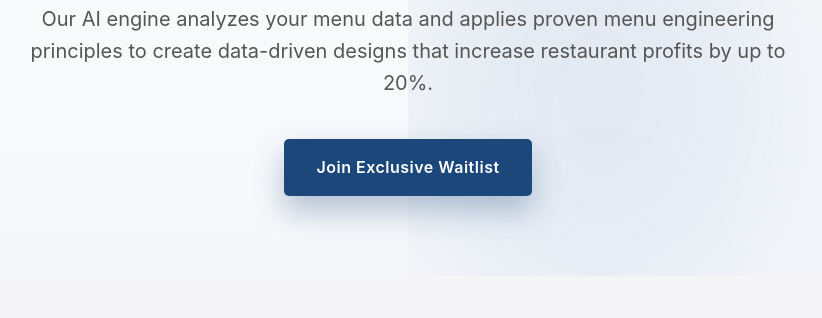
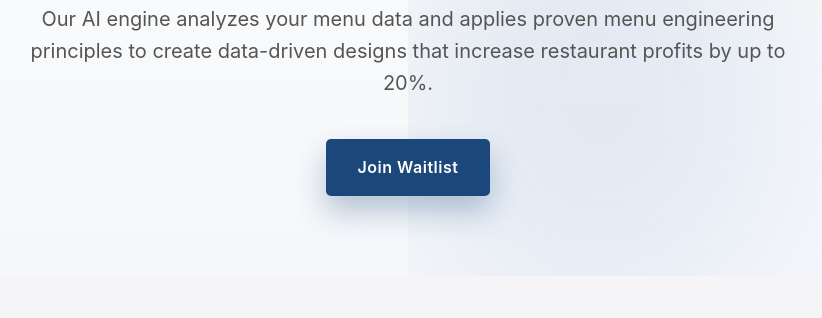
Before and after one commit to qimachine/menudesignai-landing, a plain HTML site: page index.html in a window 1280 px wide. Shown: the part 482-800 px from the top of the page, without its empty margins (232-1054 px from the left). Drawn offline with nearby package versions, Linux system fonts and the light colour scheme.

Commit message:
removed exclusive

```diff
--- a/index.html
+++ b/index.html
@@ -16,7 +16,7 @@
               <img src="./images/logo.png" alt="MenuDesignAI Logo" class="logo">
               <h1>Redesign Your Restaurant Menu.<br><span>Maximize Your Profits.</span></h1>
               <p>Our AI engine analyzes your menu data and applies proven menu engineering principles to create data-driven designs that increase restaurant profits by up to 20%.</p>
-              <a href="#waitlist" class="cta-btn">Join Exclusive Waitlist</a>
+              <a href="#waitlist" class="cta-btn">Join Waitlist</a>
           </div>
       </div>
     </section>
```
